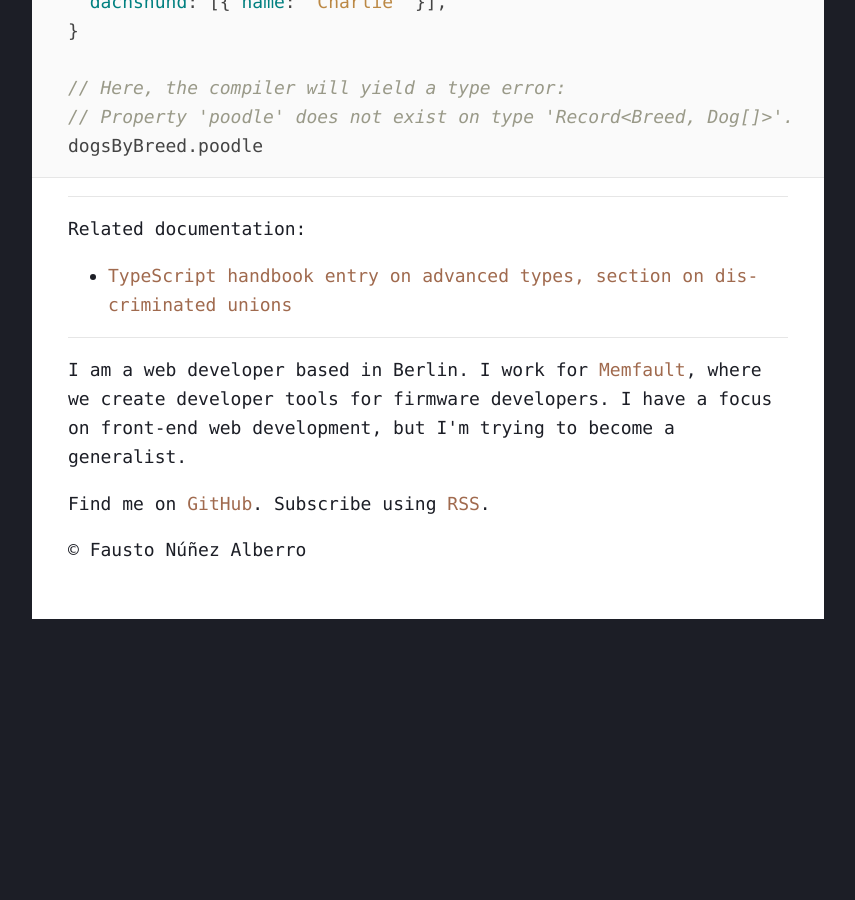
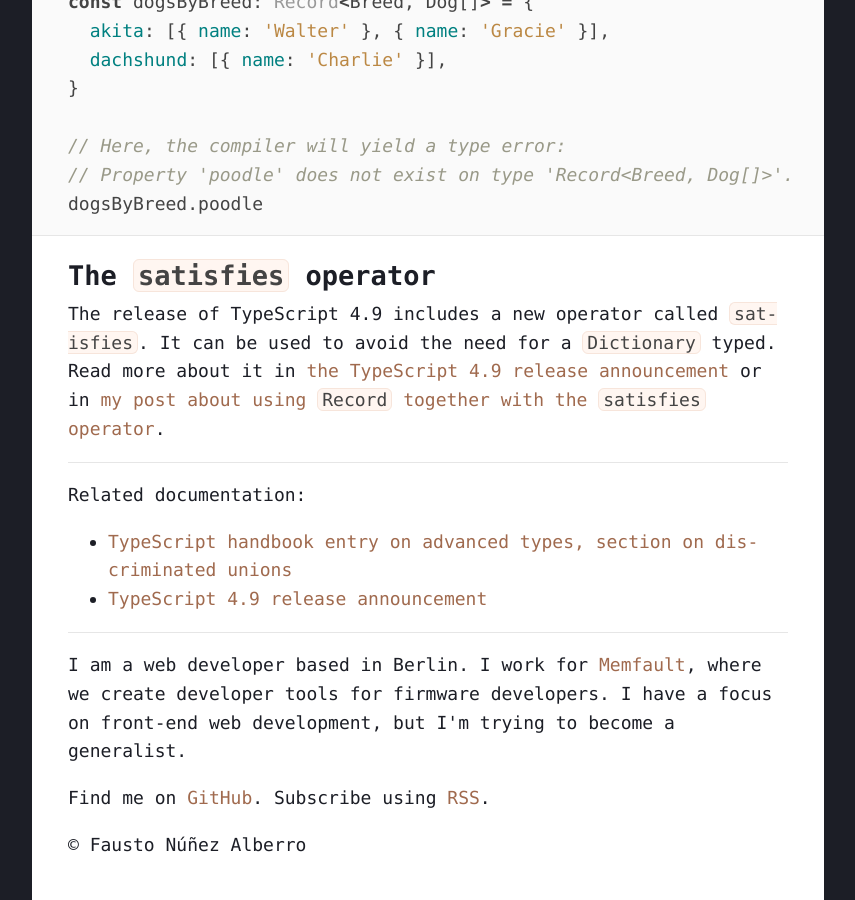
Before and after one commit to fnune/fnune.github.io, a Jekyll site: the page built from _posts/2019-01-30-typescript-series-1-record-is-usually-not-the-best-choice.markdown, in a window 1280 px wide and 900 px high, scrolled down 2171 px. Shown: the whole window, without its empty margins (212-1067 px from the left). Built offline with Jekyll 4.4.1, drawn with Linux system fonts in a browser that asks for light colours; before the commit the page ends 2790 px from its top, so only the background shows below that; some of the changed text lies outside the part shown.

Commit message:
Add a post on the new 'satisfies' operator in TypeScript 4.9

````diff
--- a/_posts/2019-01-30-typescript-series-1-record-is-usually-not-the-best-choice.markdown
+++ b/_posts/2019-01-30-typescript-series-1-record-is-usually-not-the-best-choice.markdown
@@ -67,8 +67,16 @@ const dogsByBreed: Record<Breed, Dog[]> = {
 dogsByBreed.poodle
 ```
 
+## The `satisfies` operator
+
+The release of TypeScript 4.9 includes a new operator called `satisfies`. It can be used to avoid the need for a `Dictionary` typed. Read more about it in [the TypeScript 4.9 release announcement][typescript-4.9]{:target="\_blank"} or in [my post about using `Record` together with the `satisfies` operator][new-post].
+
+[new-post]: {% post_url 2022-11-15-typescript-series-5-record-and-the-satisfies-operator %}
+[typescript-4.9]: https://devblogs.microsoft.com/typescript/announcing-typescript-4-9/
+
 ---
 
 Related documentation:
 
 - [TypeScript handbook entry on advanced types, section on discriminated unions](https://www.typescriptlang.org/docs/handbook/advanced-types.html){:target="\_blank"}
+- [TypeScript 4.9 release announcement][typescript-4.9]{:target="\_blank"}
````
Also changed, not shown: _posts/2022-11-15-typescript-series-5-record-and-the-satisfies-operator.markdown (added, +56 -0 lines).
